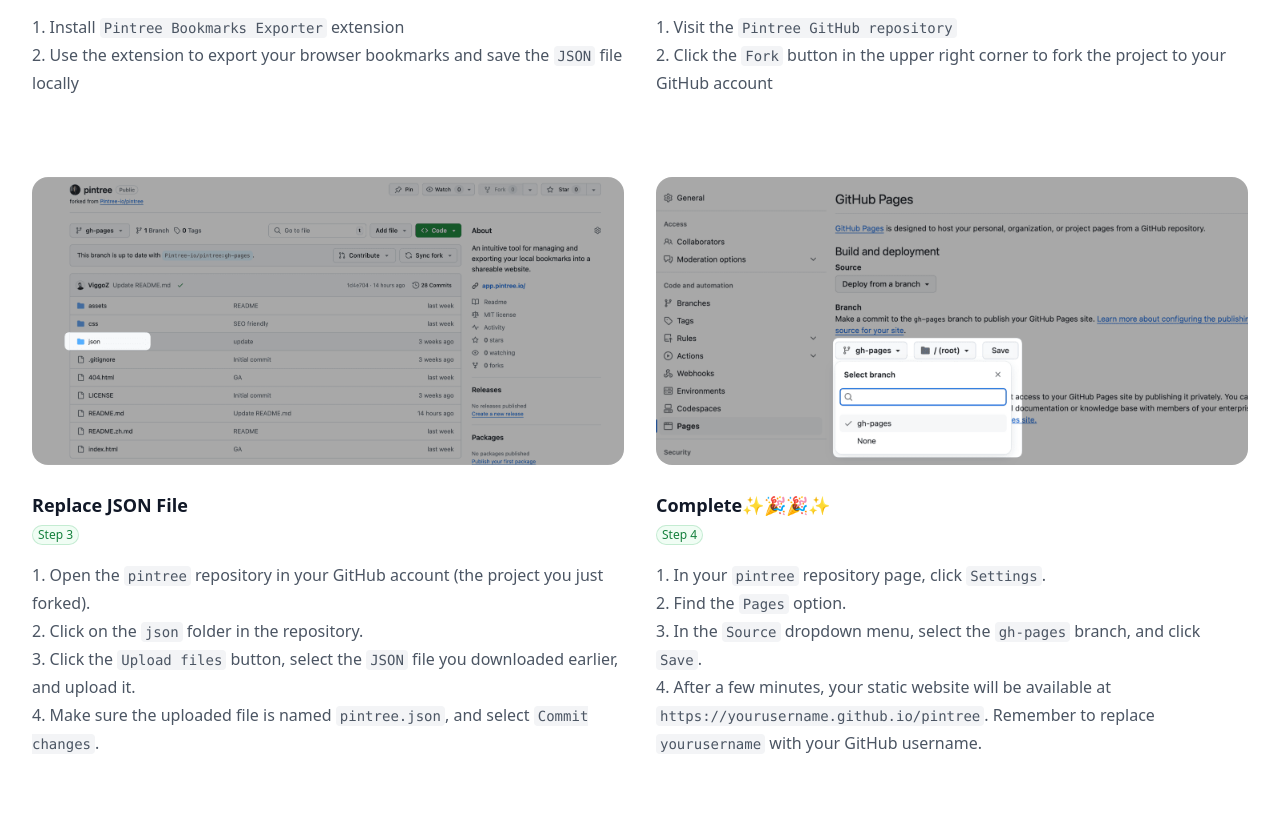
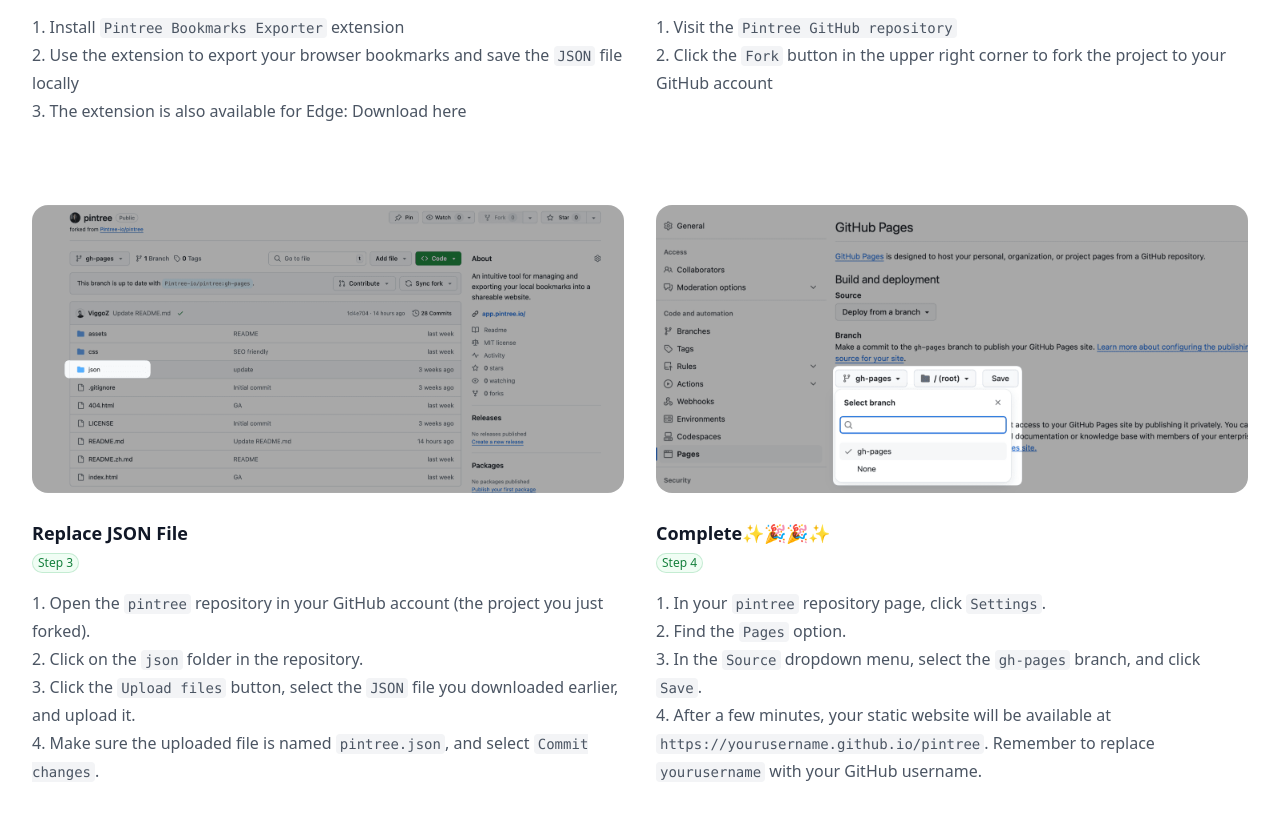
Before and after one commit to Pintree-io/website, a plain HTML site: page guide.html in a window 1280 px wide. Shown: the part 805-1624 px from the top of the page. Drawn offline with nearby package versions, Linux system fonts and the light colour scheme.

Commit message:
Support for Edge browser extensions

```diff
--- a/guide.html
+++ b/guide.html
@@ -221,6 +221,7 @@
                     <ol class="mt-4 text-base leading-7 text-gray-600">
                         <li>1. Install <code class="bg-gray-100 rounded px-1 py-0.5 font-mono text-sm">Pintree Bookmarks Exporter</code> extension</li>
                         <li>2. Use the extension to export your browser bookmarks and save the <code class="bg-gray-100 rounded px-1 py-0.5 font-mono text-sm">JSON</code> file locally</li>
+                        <li>3. The extension is also available for Edge: <a href="https://microsoftedge.microsoft.com/addons/detail/pintree-bookmarks-exporte/binmofchlenaimbnocogbpebiodjlgkm" class="text-blue-500">Download here</a></li>
                     </ol>
                 </div>
 
```
Also changed, not shown: guide-zh.html (+1 -0 lines), css/tailwind.css.
